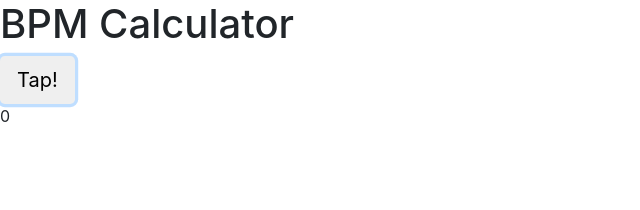
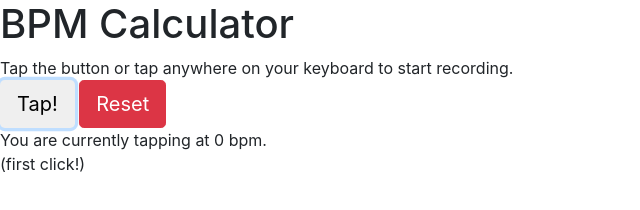
Before and after one commit to liphenste/bpm-calculator, a website: page index.html in a window 1280 px wide. Both pictures are taken after a click on the button "Tap!". Shown: the whole page, without its empty margins (0-640 px from the left). Drawn offline with nearby package versions, Linux system fonts and the light colour scheme; some packages are replaced by stand-ins of ours.

Commit message:
finish js component; still need to fix bpm algorithm

```diff
--- a/app/app.js
+++ b/app/app.js
@@ -2,17 +2,27 @@ var bpmApp = angular.module('bpmApp', ['ngRoute']);
 
 bpmApp.controller('bpmCtrl', function ($scope) {
   $scope.times = [];
-  $scope.MAX_LEN = 5;
+  $scope.MAX_LEN = 4;
+  $scope.SpMS = 1 / 1000; //seconds per ms
+  $scope.MpS = 1 / 60; //min per sec
   $scope.bpm = 0;
 
   $scope.set_bpm = function() {
     $scope.times.push(performance.now()); //measures time
     var len = $scope.times.length;
-    if (len >= 2) {
-      $scope.bpm = ($scope.times[len-1] - $scope.times[0]) / len;
+    if (len == 1) {
+      $scope.bpm = 0;
+      document.getElementById("firstClick").innerHTML = "(first click!)";
+    } else {
+      document.getElementById("firstClick").innerHTML = "";
+    $scope.bpm = Math.round(len /
+      (($scope.times[len-1] - $scope.times[0]) * $scope.SpMS * $scope.MpS));
     }
-    if (len >= $scope.MAX_LEN) {
-      times.shift(); //removes first time from times (dynamic array)
-    }
+    if (len > $scope.MAX_LEN) $scope.times.shift(); //removes first time from times (dynamic array)
   };
+
+  $scope.reset_bpm = function() {
+    $scope.times = [];
+    $scope.bpm = 0;
+  }
 });
--- a/index.html
+++ b/index.html
@@ -11,18 +11,15 @@
 
   <script src="app/app.js"></script>
 </head>
-<body>
+<body data-ng-controller="bpmCtrl" data-ng-Keydown="set_bpm()">
   <h1>BPM Calculator</h1>
 
-  <div data-ng-controller="bpmCtrl">
-    <button class="btn btn-default btn-lg" data-ng-click="set_bpm()">Tap!</button>
-    <br />
-    <div class="output">{{ bpm }}</div>
-
-
-
-
+  <div>
+    <div id="instructions">Tap the button or tap anywhere on your keyboard to start recording.</div>
+    <button class="btn btn-default btn-lg" data-ng-click="set_bpm()" data-ng-Keydown="set_bpm()">Tap!</button>
+    <button class="btn btn-danger btn-lg" data-ng-click="reset_bpm()">Reset</button>
+    <div id="status">You are currently tapping at {{ bpm }} bpm.</div>
+    <div id="firstClick"></div>
   </div>
-
 </body>
 </html>
```
Also changed, not shown: 1 other file.
